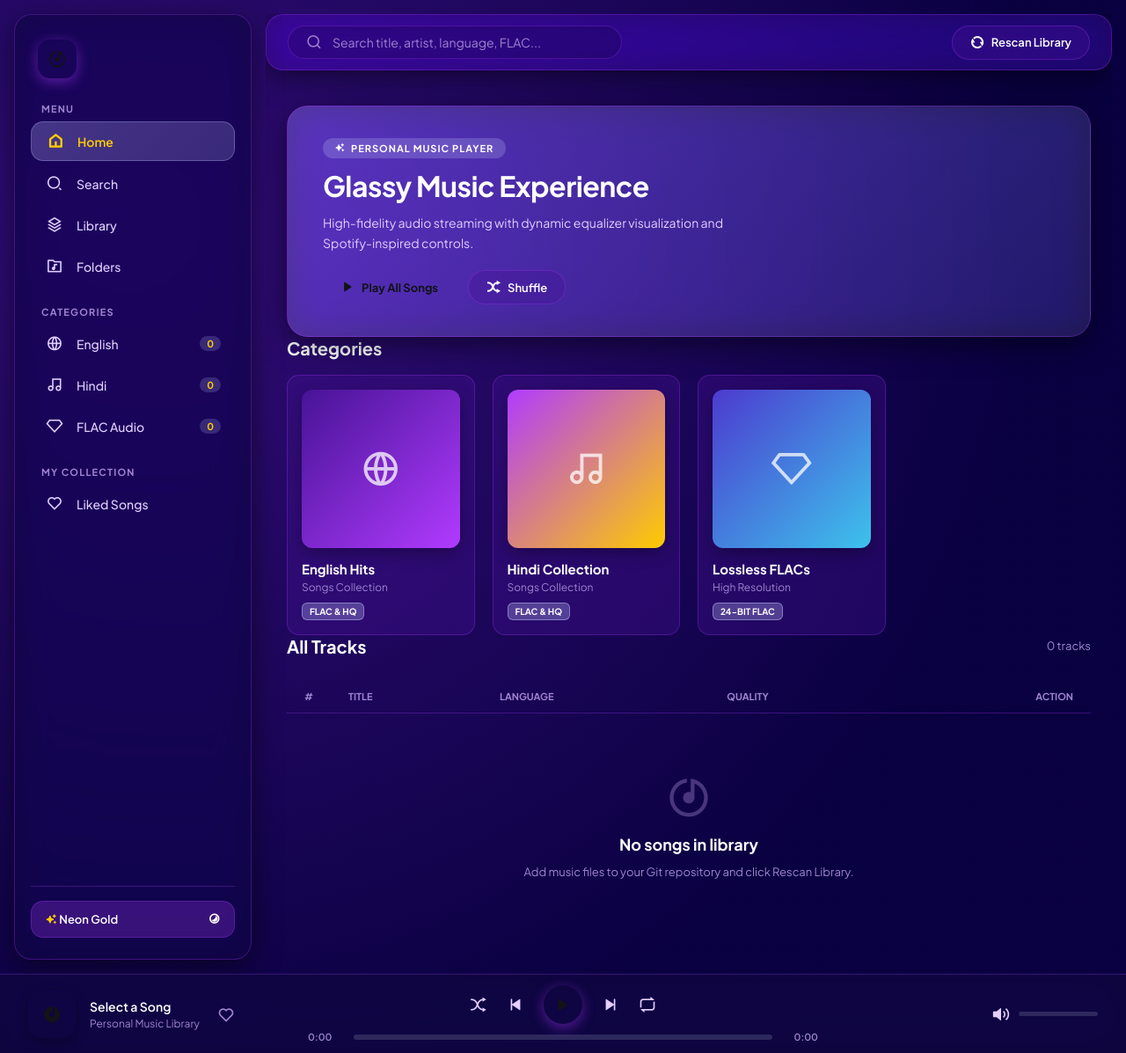
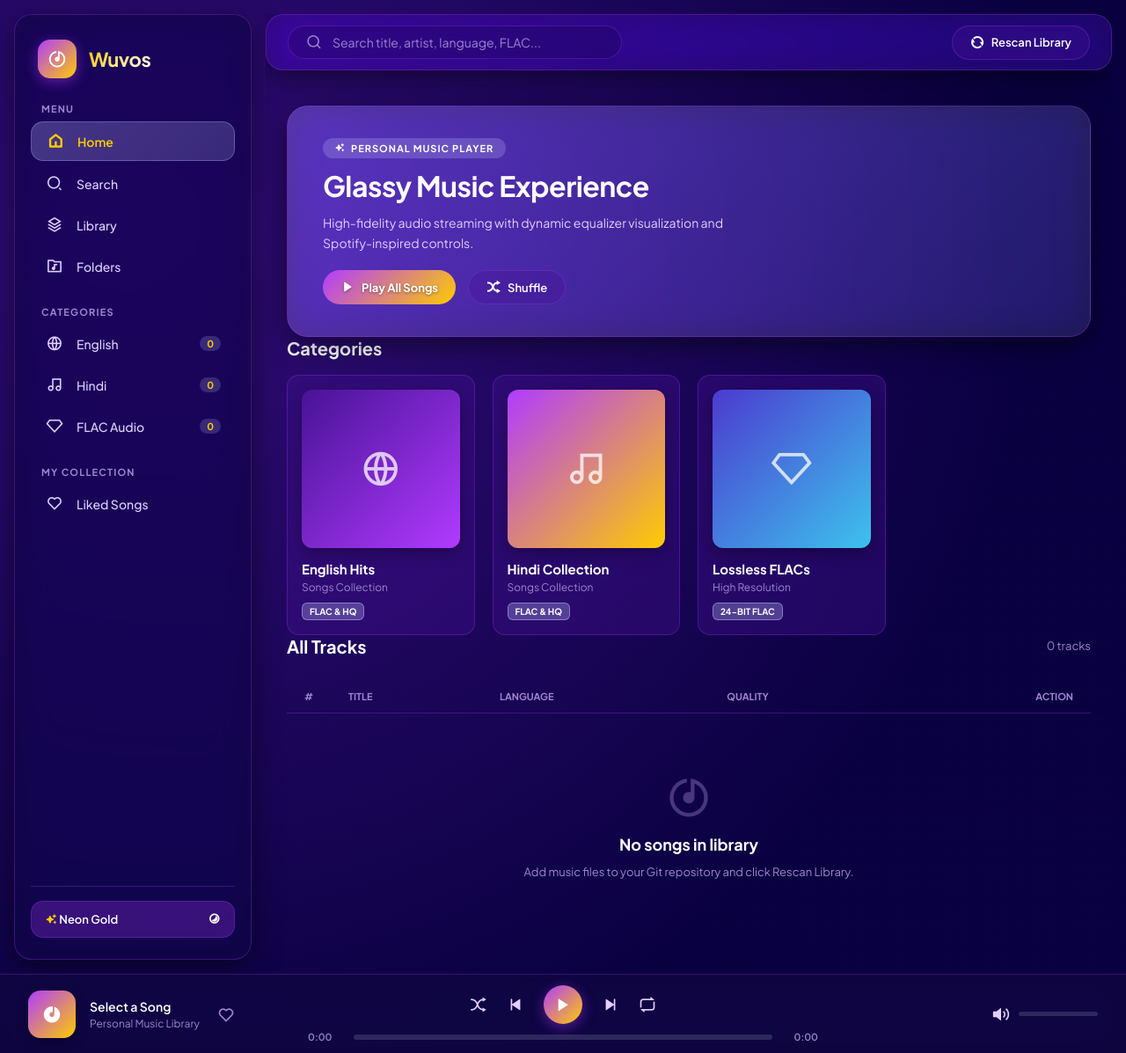
Before and after one commit to axay786/WuvosMusic, a Flask app: page / in a window 1280 px wide. Shown: the whole page at 88% size. Run offline with Flask 3, Linux system fonts and the light colour scheme; data that the repository does not hold is empty.

Commit message:
Fix dark black icon and text colors to crisp white across all buttons, logos, and track rows

```diff
--- a/static/css/style.css
+++ b/static/css/style.css
@@ -124,11 +124,11 @@ body {
   width: 44px;
   height: 44px;
   border-radius: 14px;
-  background: linear-gradient(135deg, var(--c-periwinkle), var(--c-violet));
+  background: linear-gradient(135deg, var(--accent-primary), var(--accent-light));
   display: flex;
   align-items: center;
   justify-content: center;
-  color: #131217;
+  color: #FFFFFF;
   font-size: 22px;
   box-shadow: 0 4px 15px var(--accent-glow);
 }
@@ -136,7 +136,7 @@ body {
 .brand-name {
   font-size: 22px;
   font-weight: 800;
-  background: linear-gradient(135deg, var(--c-periwinkle), #FFFFFF);
+  background: linear-gradient(135deg, var(--accent-light), #FFFFFF);
   -webkit-background-clip: text;
   -webkit-text-fill-color: transparent;
   letter-spacing: -0.5px;
@@ -323,8 +323,9 @@ body {
 }
 
 .btn-accent {
-  background: linear-gradient(135deg, var(--c-violet), var(--c-periwinkle));
-  color: #131217;
+  background: linear-gradient(135deg, var(--accent-primary), var(--accent-light));
+  color: #FFFFFF;
+  text-shadow: 0 1px 3px rgba(0, 0, 0, 0.4);
   border: none;
   font-weight: 700;
 }
@@ -480,8 +481,8 @@ body {
   width: 44px;
   height: 44px;
   border-radius: 50%;
-  background: linear-gradient(135deg, var(--c-periwinkle), var(--c-violet));
-  color: #131217;
+  background: linear-gradient(135deg, var(--accent-primary), var(--accent-light));
+  color: #FFFFFF;
   display: flex;
   align-items: center;
   justify-content: center;
@@ -611,11 +612,11 @@ body {
   height: 54px;
   min-width: 54px;
   border-radius: 14px;
-  background: linear-gradient(135deg, var(--c-violet), var(--c-periwinkle));
+  background: linear-gradient(135deg, var(--accent-primary), var(--accent-light));
   display: flex;
   align-items: center;
   justify-content: center;
-  color: #131217;
+  color: #FFFFFF;
   font-size: 22px;
   box-shadow: 0 4px 14px rgba(0,0,0,0.3);
   overflow: hidden;
@@ -704,7 +705,7 @@ body {
 }
 
 .btn-ctrl.active {
-  color: var(--c-periwinkle);
+  color: var(--accent-light);
   text-shadow: 0 0 10px var(--accent-glow);
 }
 
@@ -712,8 +713,8 @@ body {
   width: 44px;
   height: 44px;
   border-radius: 50%;
-  background: linear-gradient(135deg, var(--c-periwinkle), var(--c-violet));
-  color: #131217;
+  background: linear-gradient(135deg, var(--accent-primary), var(--accent-light));
+  color: #FFFFFF;
   border: none;
   font-size: 22px;
   display: flex;
--- a/static/js/app.js
+++ b/static/js/app.js
@@ -168,7 +168,7 @@ document.addEventListener('DOMContentLoaded', () => {
         <td style="color: var(--text-muted); font-weight:600;">${idx + 1}</td>
         <td>
           <div style="display:flex; align-items:center; gap:12px;">
-            <div style="width:36px; height:36px; border-radius:10px; background:${song.gradient}; display:flex; align-items:center; justify-content:center; color:#131217; font-size:16px;">
+            <div style="width:36px; height:36px; border-radius:10px; background:${song.gradient}; display:flex; align-items:center; justify-content:center; color:#FFFFFF; font-size:16px;">
               <i class="${isCurrent && state.isPlaying ? 'ri-volume-up-fill' : 'ri-music-2-fill'}"></i>
             </div>
             <div>
@@ -267,7 +267,7 @@ document.addEventListener('DOMContentLoaded', () => {
           <td style="width:40px;">${idx + 1}</td>
           <td>
             <div style="display:flex; align-items:center; gap:12px;">
-              <div style="width:36px; height:36px; border-radius:10px; background:${song.gradient}; display:flex; align-items:center; justify-content:center; color:#131217;">
+              <div style="width:36px; height:36px; border-radius:10px; background:${song.gradient}; display:flex; align-items:center; justify-content:center; color:#FFFFFF;">
                 <i class="ri-heart-fill" style="color:#E63946;"></i>
               </div>
               <div>
```
